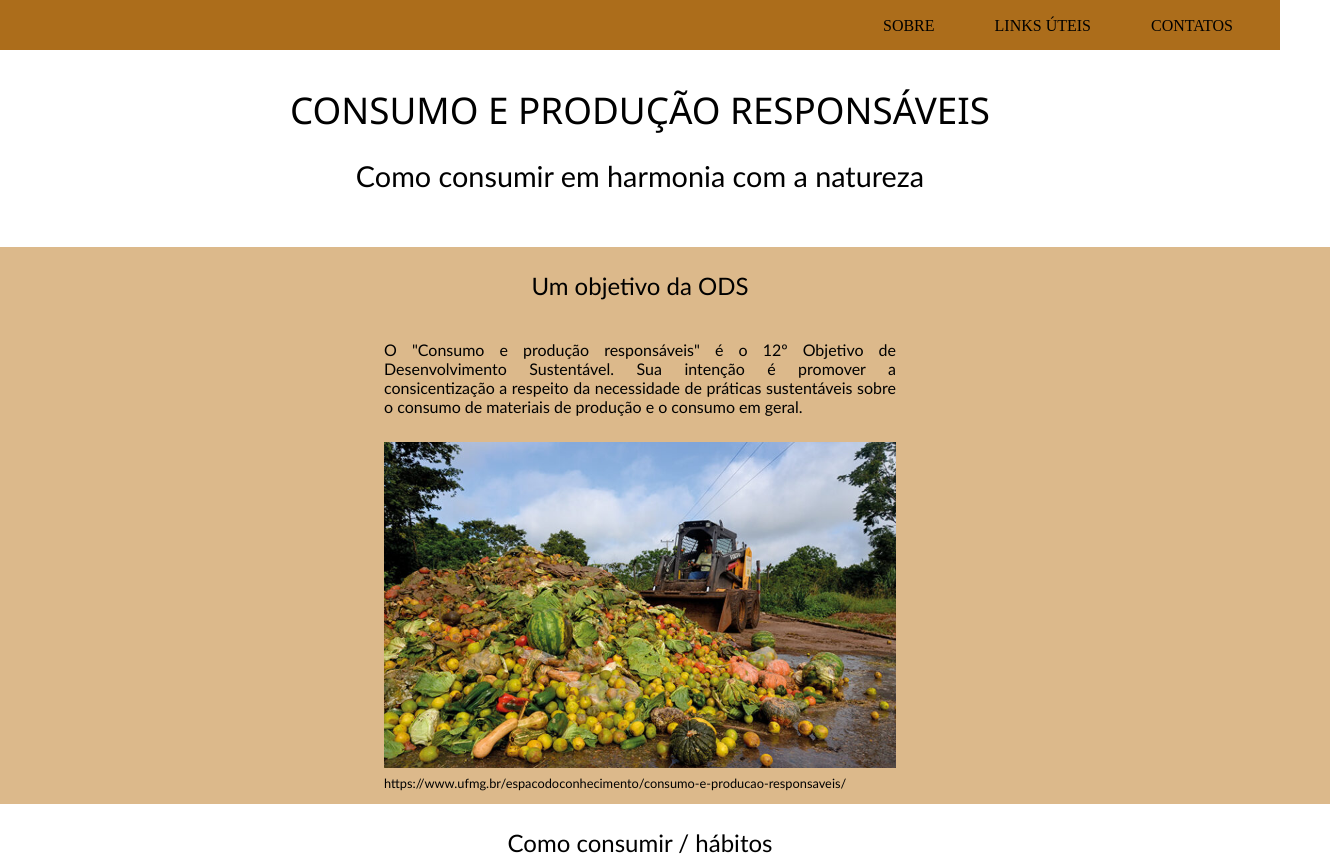
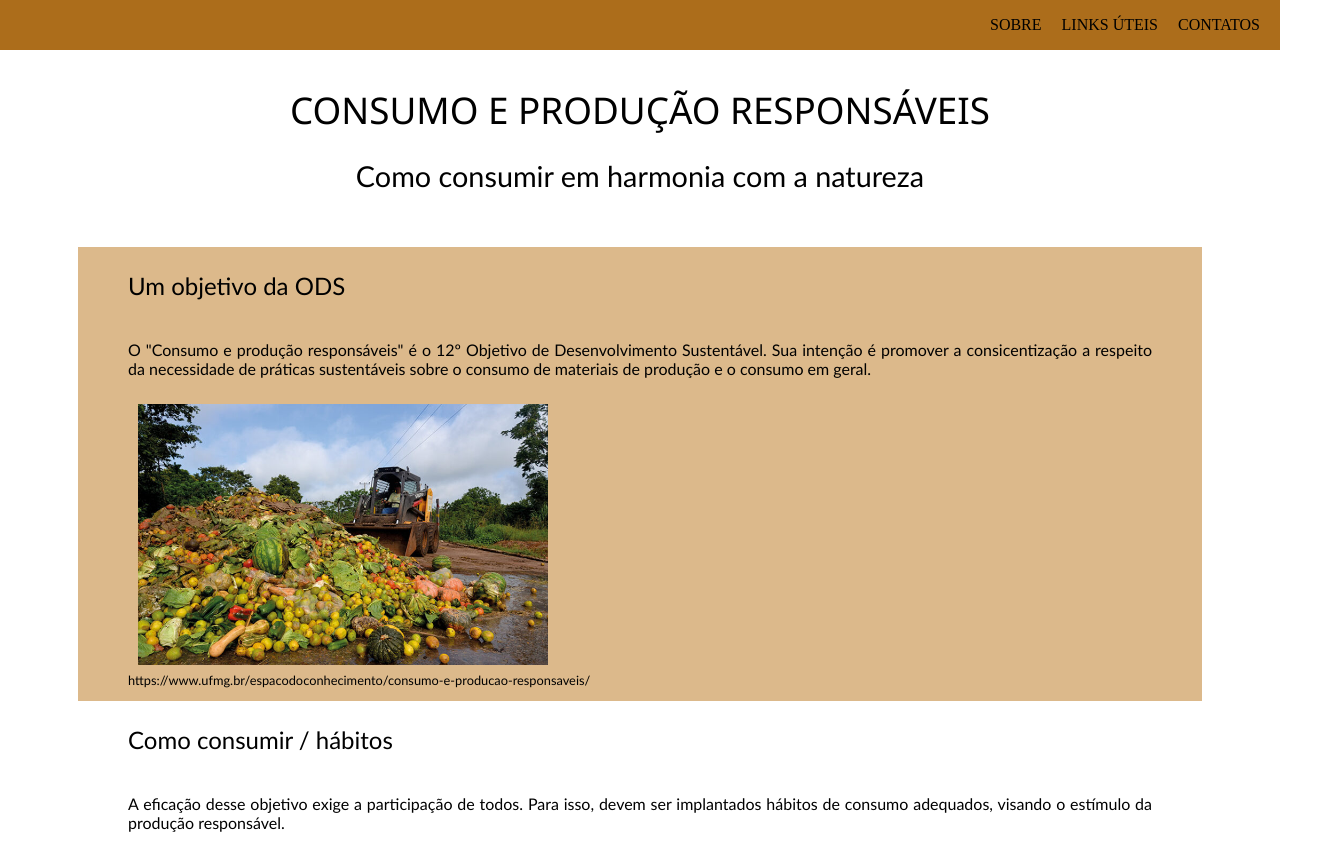
Before and after one commit to patriciasantana9/desafio, a plain HTML site: page index.html in a window 1280 px wide. Shown: the top 856 px of the page, 1330 px wide, since content can reach past the window. Drawn offline with Linux system fonts and the light colour scheme.

Commit message:
ajuste dos tamanhos

```diff
--- a/index.html
+++ b/index.html
@@ -22,14 +22,14 @@
 
       <section id="intro" class="sec">
          <h3 class="fontWeight">Um objetivo da ODS</h3>
-         <p>O "Consumo e produção responsáveis" é o 12º Objetivo de Desenvolvimento Sustentável. Sua intenção é promover a consicentização a respeito da necessidade de práticas sustentáveis sobre o consumo de materiais de produção e o consumo em geral.</p>
+         <p class="texto">O "Consumo e produção responsáveis" é o 12º Objetivo de Desenvolvimento Sustentável. Sua intenção é promover a consicentização a respeito da necessidade de práticas sustentáveis sobre o consumo de materiais de produção e o consumo em geral.</p>
          <img src="img/alimentos.jpg" alt="Foto de alimentos disperdiçados">
          <p class="foto">https://www.ufmg.br/espacodoconhecimento/consumo-e-producao-responsaveis/</p>
       </section>
 
       <section id="how" class="sec">
          <h3 class="fontWeight">Como consumir / hábitos</h3>
-         <p>A eficação desse objetivo exige a participação de todos. Para isso, devem ser implantados hábitos de consumo adequados, visando o estímulo da produção responsável.</p>
+         <p class="texto">A eficação desse objetivo exige a participação de todos. Para isso, devem ser implantados hábitos de consumo adequados, visando o estímulo da produção responsável.</p>
          <img src="img/aurora.jpg" alt="Imagem de pessoa passando uma fruta para outra pessoa.">
          <p class="foto">https://institutoaurora.org/ods-12-consumo-e-producao-responsaveis/</p>
       </section>
@@ -37,7 +37,7 @@
       <section id="sites" class="sec">
          <h3 class="fontWeight">Sites úteis</h3>
 
-         <p>Sites para te ajudar a consumir de forma sustentável:</p>
+         <p class="texto">Sites para te ajudar a consumir de forma sustentável:</p>
 
          <section class="tresColunas">
             <section id="siteUn" class="site">
--- a/style.css
+++ b/style.css
@@ -5,21 +5,24 @@ body {
 }
 
 nav {
-   width: 100%;
+   width: 100vw;
    height: 50px;
    background-color: rgb(172, 109, 27);
    position: fixed;
+   display: flex;
+   justify-content: flex-end;
+   align-items: center;
 }
 
 ul.menu {
-   margin: 7px;
-   float: right;
+   display: flex;
+   flex-direction: row;
+   justify-content: flex-end;
    list-style: none;
 }
 
 li {
    float: left;
-   padding: 10px 20px;
 }
 
 li:hover {
@@ -76,21 +79,33 @@ p {
    width: 40%;
 }
 
+/* section {
+   width: 80%;
+   display: flex;
+   flex-direction: column;
+   align-items: flex-start;
+} */
+
+section p.texto {
+   width: 100%;
+}
+
 section.tresColunas {
-   width: 50%;
+   width: 80%;
    padding: 20px;
    display: flex;
+   flex-direction: column;
    gap: 23px;
 }
 
 section.sec {
    padding: 0px 50px;
-   width: 100%;
+   width: 80%;
    text-align: justify;
    align-self: center;
    display: flex;
    flex-direction: column;
-   align-items: center;
+   align-items: start;
 }
 
 section#intro, section#sites, section.site {
@@ -129,9 +144,11 @@ img {
    width: 40%;
    justify-self: center;
 }
+
 p.foto {
    font-size: .8em;
    margin-top: -3px;
+   width: 100%;
 }
 
 footer {
@@ -143,21 +160,18 @@ footer {
    color: rgb(0, 0, 0);
    float: left;
 }
-/*
-@media (min-width: 460px) and (max-width: 768px) {
-   #menu {
-      visibility: hidden;
-   }
 
+@media (min-width: 460px) /*and (max-width: 768px)*/ {
    p {
       width: 80%;
    }
 
-   .tresColunas {
-      display: block;
-      width: 60%;
-      padding: 0px;
-      margin: 10px auto;
-      float: none;
+   section.tresColunas {
+      flex-direction: row;
+      width: 100%;
    }
-}*/
+
+   section.site {
+      width: 50%;
+   }
+}
```
